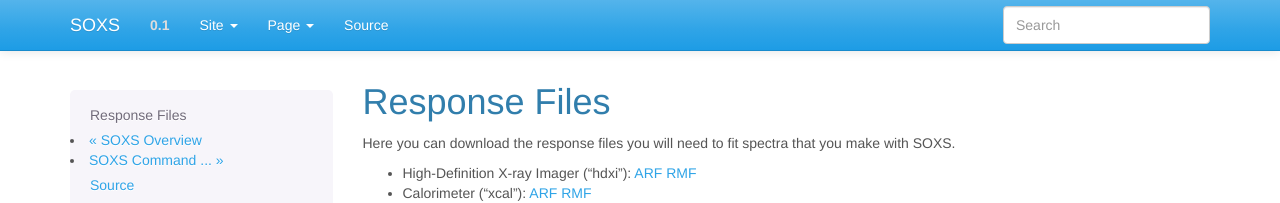
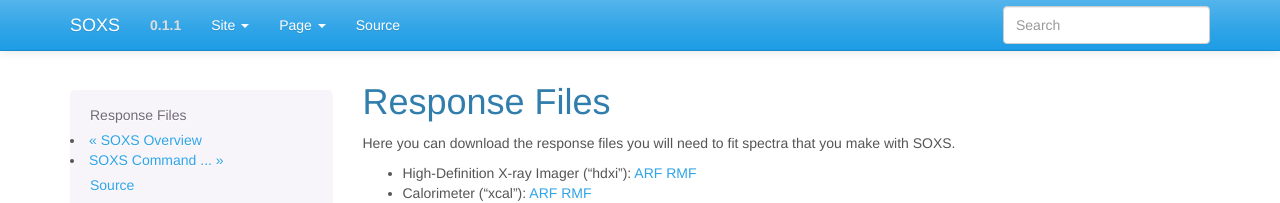
Before and after one commit to lynx-x-ray-observatory/soxs, a Sphinx documentation site: the page built from doc/source/responses.rst, in a window 1280 px wide. Shown: the top 203 px of the page. Built offline with Sphinx 7.4.7, drawn with Linux system fonts in a browser that asks for light colours.

Commit message:
Bumping the version

```diff
--- a/doc/source/conf.py
+++ b/doc/source/conf.py
@@ -79,8 +79,8 @@ author = 'John ZuHone'
 # built documents.
 #
 
-release = "0.1"
-version = "0.1"
+release = "0.1.1"
+version = "0.1.1"
 
 # The language for content autogenerated by Sphinx. Refer to documentation
 # for a list of supported languages.
--- a/setup.py
+++ b/setup.py
@@ -14,7 +14,7 @@ cython_extensions = [
 
 setup(name='soxs',
       packages=['soxs'],
-      version="0.1",
+      version="0.1.1",
       description='Simulated Observations with X-ray Surveyor',
       author='John ZuHone',
       author_email='john.zuhone@cfa.harvard.edu',
--- a/soxs/__init__.py
+++ b/soxs/__init__.py
@@ -1,4 +1,4 @@
-__version__ = "0.1"
+__version__ = "0.1.1"
 
 from soxs.simput import \
     write_photon_list, \
```
